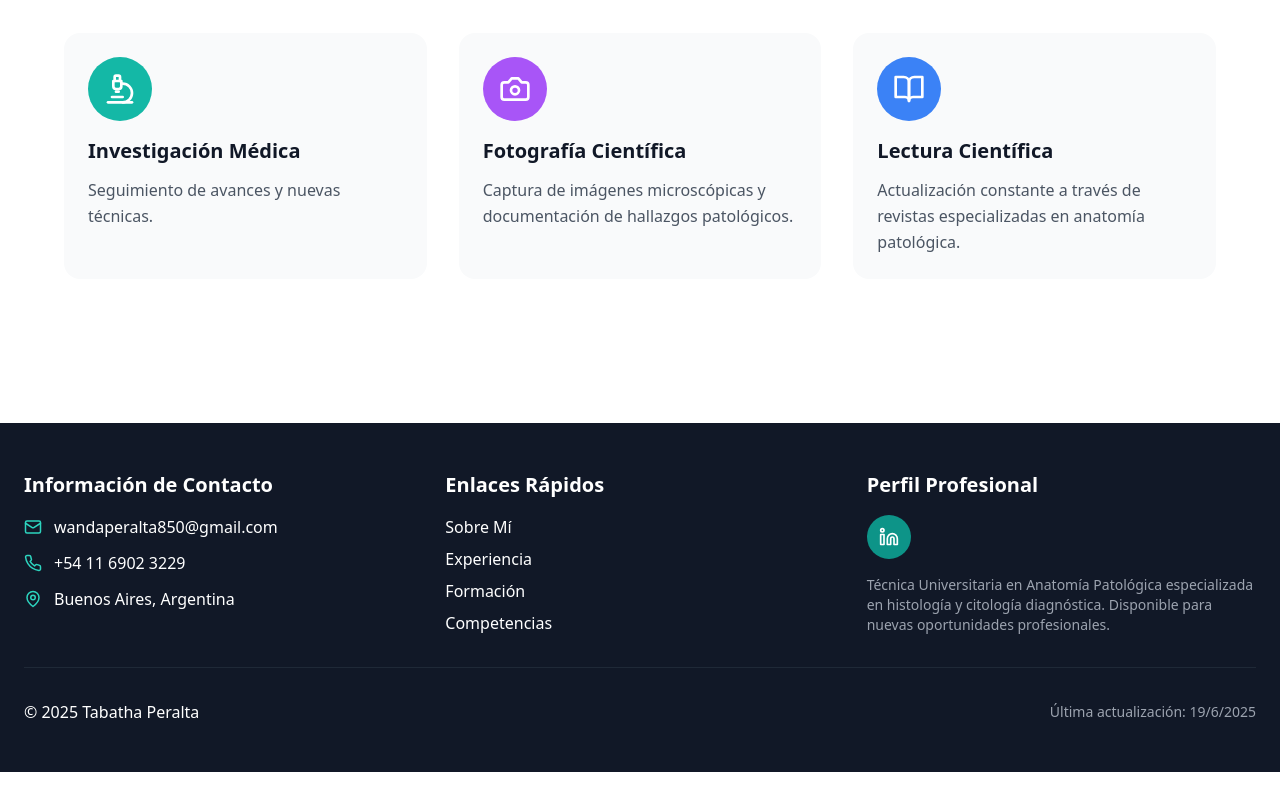
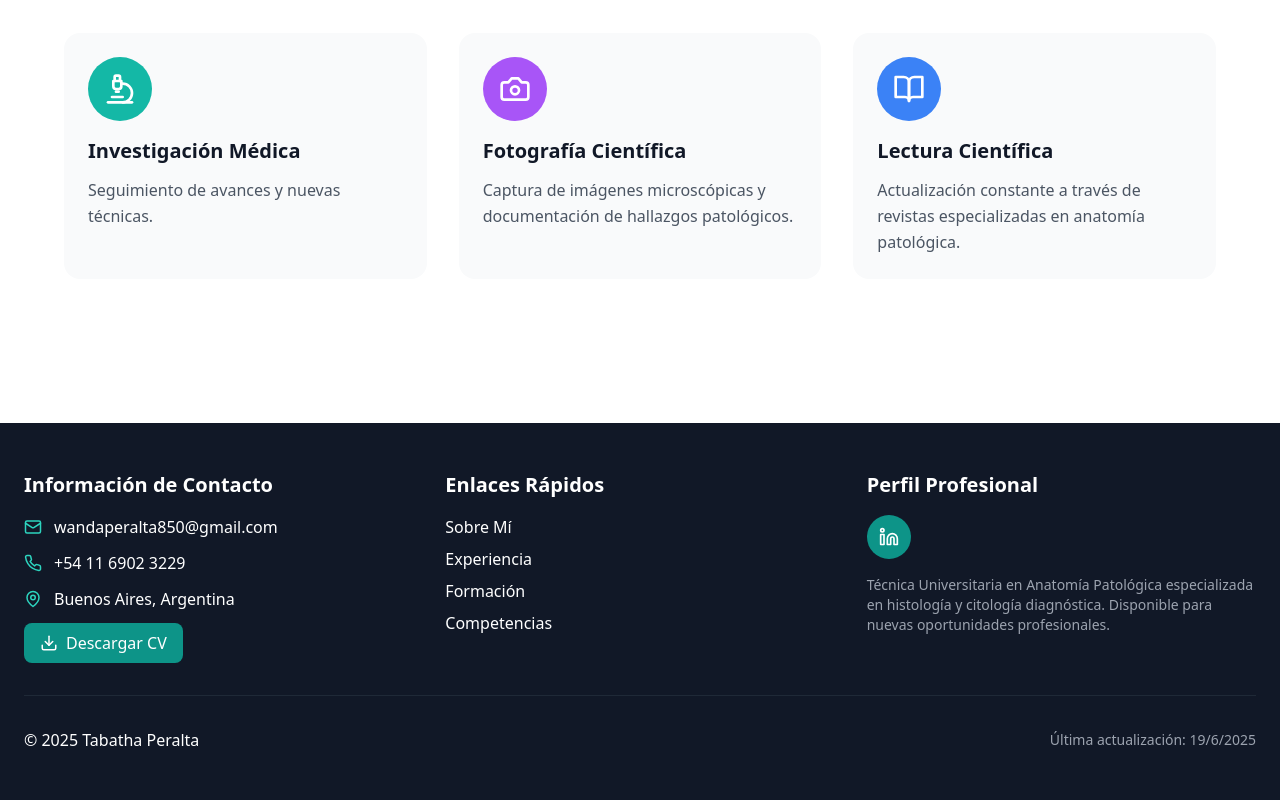
Before and after one commit to Tabathapm/wanda_peralta, a React (Vite) app: page / in a window 1280 px wide. Shown: the part 5816-6616 px from the top of the page. Before the commit the page ends 6588 px from the top, so only its background shows below. Built offline with nearby package versions, Linux system fonts and the light colour scheme.

Commit message:
modificacion del componente

```diff
--- a/src/components/Footer.tsx
+++ b/src/components/Footer.tsx
@@ -1,9 +1,39 @@
 //import React from 'react';
 import { Mail, Phone, MapPin, Linkedin, FileText, Heart } from 'lucide-react';
+import React, { useState, useEffect, useRef } from 'react';
+import { Download, Menu, X } from 'lucide-react';
+import html2pdf from 'html2pdf.js';
+import CV from './CV';
 
 const Footer = () => {
+
+  const pdfRef = useRef();
+
+    const downloadPDF = () => {
+
+      if (!pdfRef.current) return;
+
+      const opt = {
+        margin: 0,
+        filename: 'CV-Wanda-Peralta.pdf',
+        image: { type: 'jpeg', quality: 0.98 },
+        html2canvas: {
+          scale: 2,
+          useCORS: true,
+          backgroundColor: '#fff'
+        },
+        jsPDF: { unit: 'mm', format: 'a4', orientation: 'portrait' },
+      };
+
+      html2pdf().set(opt).from(pdfRef.current).save();
+    };
+
   return (
     <footer className="bg-gray-900 text-white py-12">
+      <div style={{ display: 'none' }}>
+        <CV ref={pdfRef} />
+      </div>
+
       <div className="container mx-auto px-6">
         <div className="grid md:grid-cols-3 gap-8 mb-8">
           {/* Info de contacto */}
@@ -22,6 +52,18 @@ const Footer = () => {
                 <MapPin size={18} className="text-teal-400" />
                 <span>Buenos Aires, Argentina</span>
               </div>
+
+              <div className="flex items-center space-x-3">
+                <div className="hidden md:flex items-center space-x-4">
+                  <button
+                    onClick={downloadPDF}
+                    className="flex items-center space-x-2 bg-teal-600 text-white px-4 py-2 rounded-lg hover:bg-teal-700 transition-colors duration-200">
+                      <Download size={18} />
+                      <span>Descargar CV</span>
+                    </button>
+                  </div>
+              </div>
+
             </div>
           </div>
 
```
